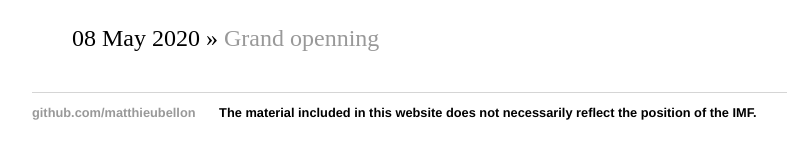
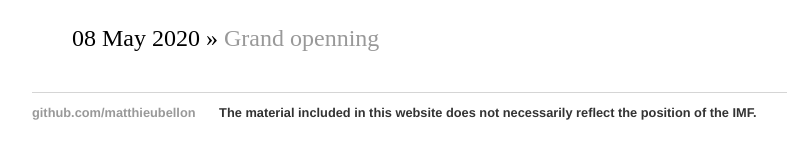
Before and after one commit to matthieubellon/matthieubellon.github.io, a Jekyll site: the page built from blog/index.html, in a window 1280 px wide. Shown: the part 152-311 px from the top of the page, without its empty margins (160-947 px from the left). Built offline with Jekyll 4.4.1, drawn with Linux system fonts in a browser that asks for light colours.

Commit message:
Update main.css

```diff
--- a/css/main.css
+++ b/css/main.css
@@ -3,7 +3,7 @@
     width: 70%;
 }
 nav ul, footer ul {
-    font-family:'Helvetica', 'Arial', 'Sans-Serif';
+    font-family:'Helvetica Neue', 'Helvetica', 'Arial', 'sans-serif';
     padding: 0px;
     list-style: none;
     font-weight: bold;
@@ -31,6 +31,7 @@
 footer {
     border-top: 1px solid #d5d5d5;
     font-size: .8em;
+    color: #333;
 }
 
 ul.posts {
```
